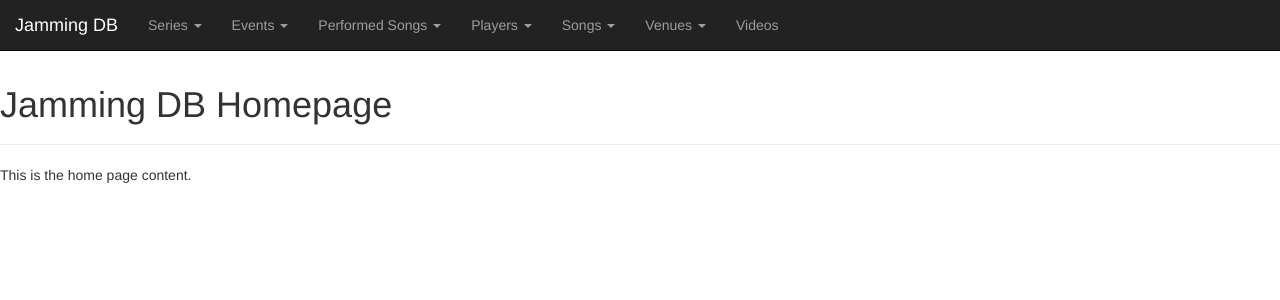
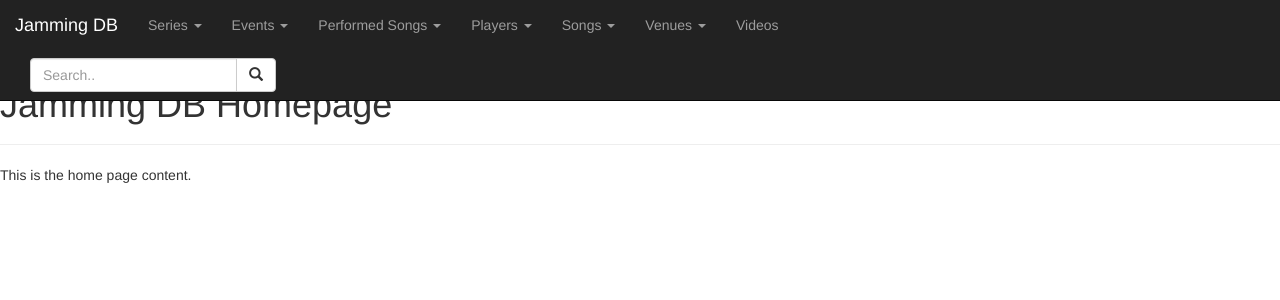
Before and after one commit to paulhkoester16/jamdb, a Flask app: page / in a window 1280 px wide. Shown: the top 300 px of the page. Run offline with Flask 3, Linux system fonts and the light colour scheme; data comes from the database, SQL or seed files in the repository; data that the repository does not hold is empty; some libraries are stand-ins or nearby versions.

Commit message:
add search in base

```diff
--- a/templates/base.html
+++ b/templates/base.html
@@ -89,6 +89,20 @@
                 {% endfor %}
               </ul>
             </div>
+
+
+            <form class="navbar-form navbar-left" action="/action_page.php">
+              <div class="input-group">
+                <input class="form-control" id="myInput" type="text" placeholder="Search..">
+                <div class="input-group-btn">
+                  <button class="btn btn-default" type="submit">
+                    <i class="glyphicon glyphicon-search"></i>
+                  </button>
+                </div>
+              </div>
+            </form>
+
+
           </div>
         </nav>
     </nav>
@@ -103,5 +117,18 @@
     <footer>
       <!-- <a href="https://github.com/paulhkoester16/jamdb">Github source</a>a -->
     </footer>
+
+    <script>
+      // Search bar
+      $(document).ready(function(){
+        $("#myInput").on("keyup", function() {
+          var value = $(this).val().toLowerCase();
+          $("#myTable tr").filter(function() {
+            $(this).toggle($(this).text().toLowerCase().indexOf(value) > -1)
+          });
+        });
+      });
+    </script>
+
   </body>
 </html>
```
